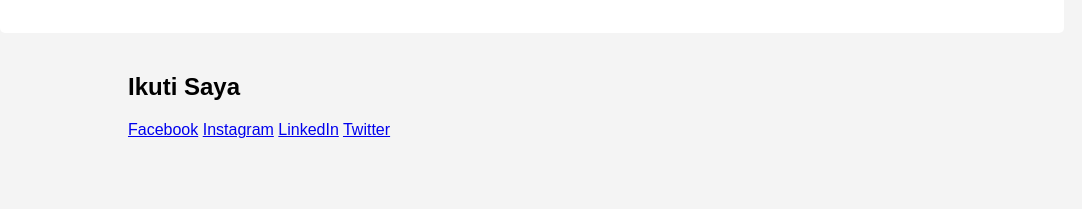
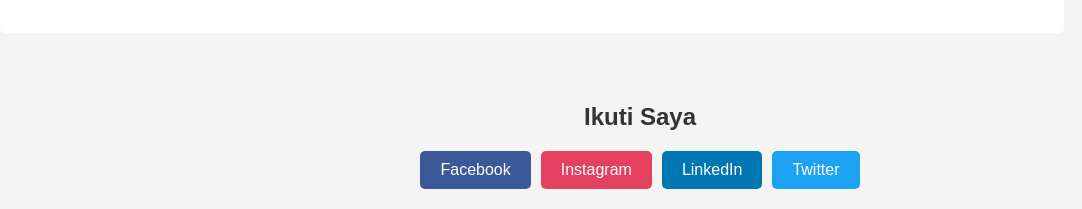
Before and after one commit to nirsinggih/web, a plain HTML site: page index.html in a window 1280 px wide. Shown: the part 939-1148 px from the top of the page, without its empty margins (0-1082 px from the left). Before the commit the page ends 1078 px from the top, so only its background shows below. Drawn offline with Linux system fonts and the light colour scheme.

Commit message:
Update styles.css

```diff
--- a/styles.css
+++ b/styles.css
@@ -60,3 +60,38 @@ header h1 {
     height: auto;
     border-radius: 5px;
 }
+/* Bagian Media Sosial */
+.social-media {
+    text-align: center;
+    margin-top: 30px;
+    padding: 20px;
+}
+
+.social-media h2 {
+    color: #333;
+}
+
+.social-icons {
+    display: flex;
+    justify-content: center;
+    gap: 10px;
+    margin-top: 10px;
+}
+
+.social-icon {
+    text-decoration: none;
+    color: #fff;
+    padding: 10px 20px;
+    border-radius: 5px;
+    font-size: 16px;
+    transition: background-color 0.3s ease;
+}
+
+.social-icon.facebook { background-color: #3b5998; }
+.social-icon.instagram { background-color: #e4405f; }
+.social-icon.linkedin { background-color: #0077b5; }
+.social-icon.twitter { background-color: #1da1f2; }
+
+.social-icon:hover {
+    opacity: 0.8;
+}
```
